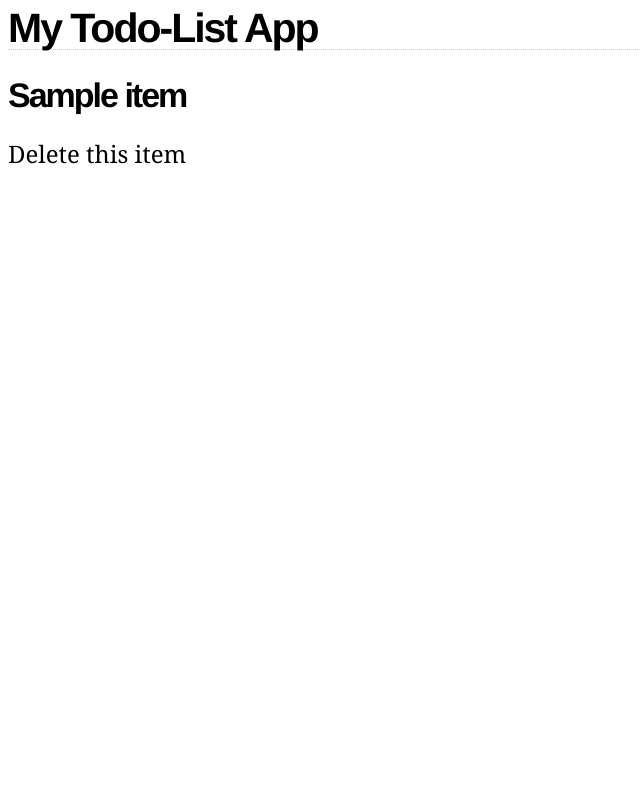
After one commit to jpsi5/PsiPHPer, a PHP site: template app/todo/view/items/view.php in a window 1280 px wide. The commit adds this page. Shown: the whole page, without its empty margins (0-640 px from the left). Run offline with PHP 8.4, Linux system fonts and the light colour scheme; the template is opened without the code that fills it: most values are stand-ins (such as "Sample title", 1, 10 or a date in 2020); some libraries are stand-ins or nearby versions.

Commit message:
Added sample application to test the framework

```diff
--- /dev/null
+++ b/app/todo/model/Item.php
@@ -0,0 +1,5 @@
+<?php
+
+class Todo_Model_Item extends Core_Model_Base {
+
+}
--- /dev/null
+++ b/app/todo/model/Template.php
@@ -0,0 +1,23 @@
+<?php
+class Todo_Model_Template extends Core_Model_Template{
+
+    # Display template
+    function render() {
+        extract($this->variables);
+
+        if (file_exists(ROOT  . 'app' . DS . 'todo' . DS . 'view' . DS . $this->controller . DS . 'header.php')) {
+            include (ROOT  . 'app' . DS . 'todo' . DS . 'view' . DS . $this->controller . DS . 'header.php');
+        } else {
+            //include (ROOT . DS . 'application' . DS . 'views' . DS . 'header.php');
+        }
+
+        include (ROOT . 'app' . DS . 'todo' . DS . 'view' . DS . $this->controller . DS . $this->action . '.php');
+
+        if (file_exists(ROOT  . 'app' . DS . 'todo' . DS . 'view' . DS . $this->controller . DS . 'footer.php')) {
+            include (ROOT  . 'app' . DS . 'todo' . DS . 'view' . DS . $this->controller . DS . 'footer.php');
+        } else {
+            //include (ROOT . DS . 'application' . DS . 'views' . DS . 'footer.php');
+        }
+    }
+
+}
--- /dev/null
+++ b/app/todo/view/items/add.php
@@ -0,0 +1 @@
+<a class="big" href="../items/viewall">Todo successfully added. Click here to go back.</a>
--- /dev/null
+++ b/app/todo/view/items/delete.php
@@ -0,0 +1 @@
+<a class="big" href="../../items/viewall">Todo successfully deleted. Click here to go back.</a>
--- /dev/null
+++ b/app/todo/view/items/footer.php
@@ -0,0 +1,2 @@
+</body>
+</html>
--- /dev/null
+++ b/app/todo/view/items/header.php
@@ -0,0 +1,53 @@
+<html>
+<head>
+    <title><?php echo $title?></title>
+    <style>
+        .item {
+            width:400px;
+
+        }
+
+        input {
+            color:#222222;
+            font-family:georgia,times;
+            font-size:24px;
+            font-weight:normal;
+            line-height:1.2em;
+            color:black;
+        }
+
+        a {
+            color:#222222;
+            font-family:georgia,times;
+            font-size:24px;
+            font-weight:normal;
+            line-height:1.2em;
+            color:black;
+            text-decoration:none;
+
+        }
+
+        a:hover {
+            background-color:#BCFC3D;
+        }
+        h1 {
+            color:#000000;
+            font-size:41px;
+            letter-spacing:-2px;
+            line-height:1em;
+            font-family:helvetica,arial,sans-serif;
+            border-bottom:1px dotted #cccccc;
+        }
+
+        h2 {
+            color:#000000;
+            font-size:34px;
+            letter-spacing:-2px;
+            line-height:1em;
+            font-family:helvetica,arial,sans-serif;
+
+        }
+    </style>
+</head>
+<body>
+<h1>My Todo-List App</h1>
--- /dev/null
+++ b/app/todo/view/items/view.php
@@ -0,0 +1,7 @@
+<h2><?php echo $todo['Item']['item_name']?></h2>
+
+<a class="big" href="../../../items/delete/<?php echo $todo['Item']['id']?>">
+    <span class="item">
+    Delete this item
+    </span>
+</a>
--- a/lib/bootstrap.php
+++ b/lib/bootstrap.php
@@ -19,7 +19,7 @@ if(isset($_GET['url'])) {
 else {
     # *!* REMEMBER *!* Change this sooner or later to avoid instantiating
     # an abstract class.
-    $url = 'admin/error/view';
+    $url = '';
 }
 
 # Include autoloader and register example Core_Model_Autoloader::register()
--- a/lib/config.php
+++ b/lib/config.php
@@ -3,3 +3,8 @@
 # Configuration variables
 
 define ('DEVELOPMENT_ENVIRONMENT',true);
+
+define('DB_NAME', 'todo');
+define('DB_USER', 'root');
+define('DB_PASSWORD', 'M@ster87!');
+define('DB_HOST', 'localhost');
--- a/lib/core/controller/Router.php
+++ b/lib/core/controller/Router.php
@@ -17,6 +17,8 @@ class Core_Controller_Router {
       # The second part of the url is the controller
       $controller = isset($urlArray[0]) ? $urlArray[0] : '';
       array_shift($urlArray);
+
+        $model = ucfirst($module) . '_Model_' .trim(ucfirst($controller),'s');
 
       # The third part of the url is the action
       $action = isset($urlArray[0]) ? $urlArray[0] : '';
@@ -38,12 +40,12 @@ class Core_Controller_Router {
       $controllerName = $controller;
       $validController = (int) class_exists(ucfirst($module) . '_Controller_' . ucfirst($controllerName));
       $controller = $validController ? ucfirst($module) . '_Controller_' . ucfirst($controllerName) : Core_Model_Helper::map_route($url) . 'Index';
-      $dispatch = new $controller($controllerName, $action);
+      $dispatch = new $controller($model,$controllerName, $action);
 
       if(method_exists($controller, $action)) {
         call_user_func_array(array($dispatch, $action), $query);
       }else {
-        # Error genration code here
+        # Error generation code here
       }
   }
 }
--- a/lib/core/model/Helper.php
+++ b/lib/core/model/Helper.php
@@ -42,7 +42,7 @@ class Core_Model_Helper {
                 return $partialClassName;
             }
             else {
-                $partialClassName = "Core_Controller";
+                $partialClassName = "Core_Controller_";
             }
         }
         return $partialClassName;
```
Also changed, not shown: app/todo/controller/Items.php (added, +29 -0 lines), app/todo/view/items/viewall.php (added, +14 -0 lines), lib/core/controller/Base.php (+15 -1 lines), lib/core/model/Base.php (added, +12 -0 lines), lib/core/model/Core.php (deleted, +0 -8 lines), lib/core/model/SQLQuery.php (added, +91 -0 lines), lib/core/model/Template.php (added, +23 -0 lines), app/todo/config.xml (renamed from app/todolist/config.xml), index.php (line endings or trailing spaces).
